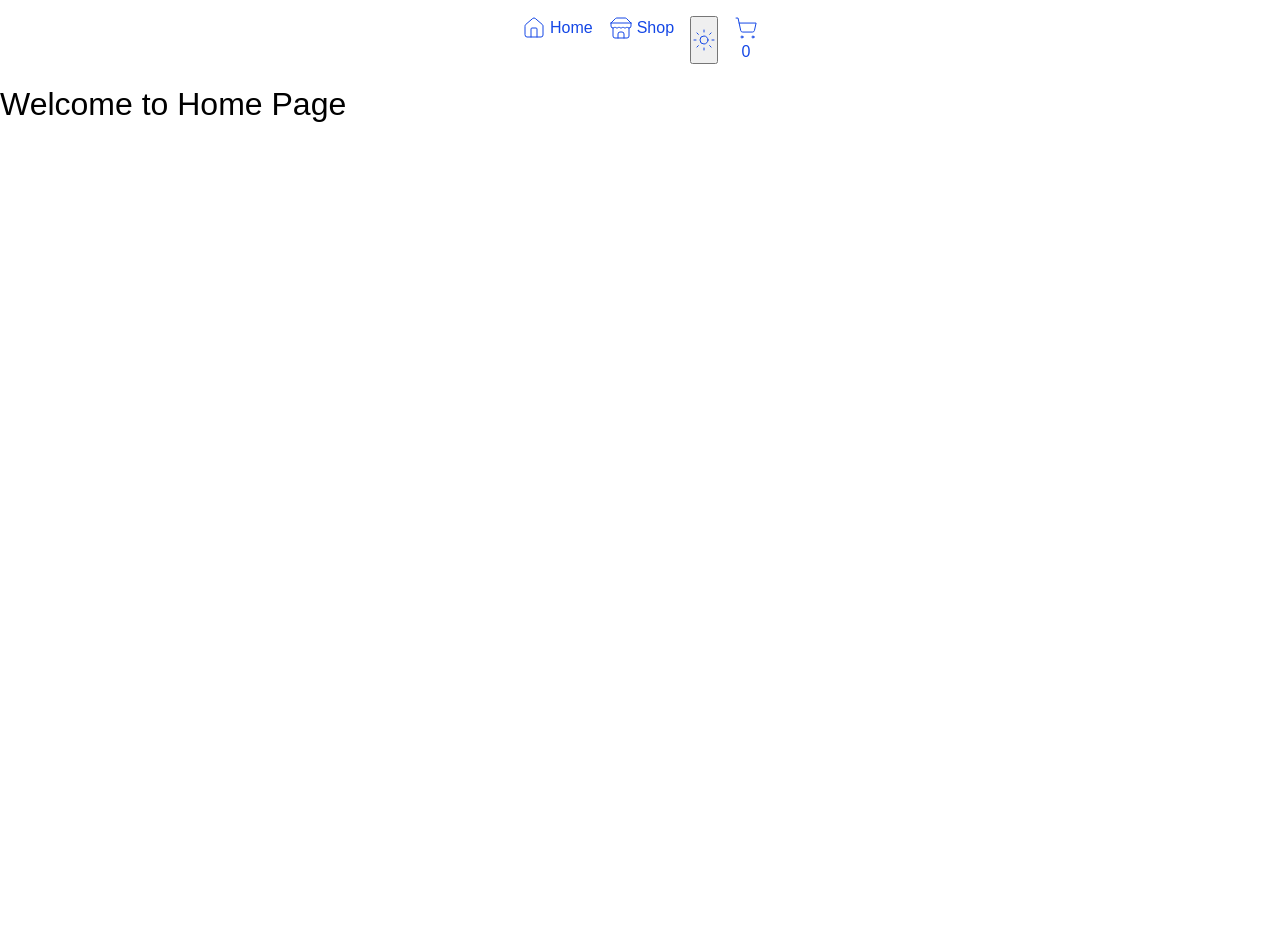
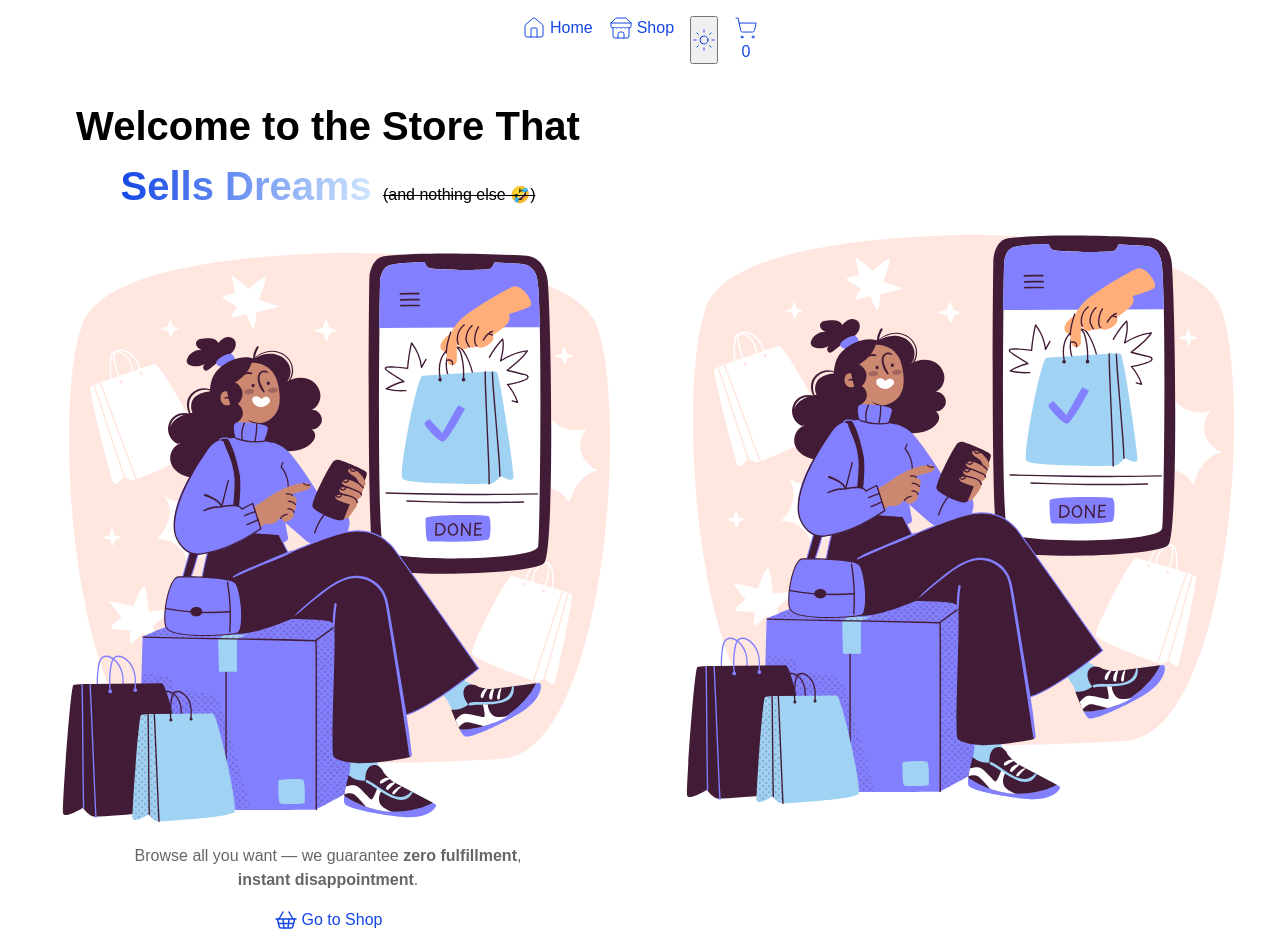
Before and after one commit to danielz0102/shopping-cart, a React (Vite) app: page / in a window 1280 px wide. Before the commit the page ends 800 px from the top, so only its background shows below. Built offline with nearby package versions, Linux system fonts and the light colour scheme.

Commit message:
feat: add landing page

```diff
--- /dev/null
+++ b/src/pages/Home/Home.module.css
@@ -0,0 +1,73 @@
+.home {
+  display: flex;
+  flex-wrap: wrap;
+  align-items: center;
+  padding: 16px;
+
+  & > * {
+    flex: 1;
+    min-width: 300px;
+  }
+}
+
+.mobile-img,
+.desktop-img {
+  max-height: 600px;
+  min-height: 400px;
+  width: auto;
+}
+
+.mobile-img {
+  display: none;
+  margin-block: 16px;
+
+  @media (width < 650px) {
+    display: block;
+  }
+}
+
+.desktop-img {
+  @media (width < 650px) {
+    display: none;
+  }
+}
+
+.content {
+  --max-chars: 50ch;
+
+  display: grid;
+  place-items: center;
+  text-align: center;
+}
+
+.title {
+  font-weight: 600;
+  font-size: 2.5rem;
+  max-width: var(--max-chars);
+  margin-bottom: 4px;
+
+  & s {
+    font-weight: 300;
+    font-size: 1rem;
+  }
+
+  & strong {
+    color: transparent;
+    background: linear-gradient(
+      90deg,
+      var(--primary) 0%,
+      var(--primary-lighter) 100%
+    );
+    background-clip: text;
+  }
+
+  @media (width < 650px) {
+    margin: 0;
+  }
+}
+
+.description {
+  max-width: var(--max-chars);
+  color: var(--text-secondary);
+  margin-bottom: 16px;
+}
--- a/src/pages/Home/index.jsx
+++ b/src/pages/Home/index.jsx
@@ -1,3 +1,30 @@
+import styles from './Home.module.css'
+import landingImg from '@/assets/landing.svg'
+
+import { Link } from 'react-router-dom'
+import { ShoppingBasket } from 'lucide-react'
+
 export default function Home() {
-  return <h1>Welcome to Home Page</h1>
+  return (
+    <main className={styles.home}>
+      <main className={styles.content}>
+        <h1 className={styles.title}>
+          Welcome to the Store That <strong>Sells Dreams</strong>{' '}
+          <s>(and nothing else 🤣)</s>
+        </h1>
+        <img className={styles.mobileImg} src={landingImg} alt="" />
+        <p className={styles.description}>
+          Browse all you want — we guarantee <strong>zero fulfillment</strong>,{' '}
+          <strong>instant disappointment</strong>.
+        </p>
+        <Link className="link" to="/shop">
+          <ShoppingBasket strokeWidth={1.5} />
+          Go to Shop
+        </Link>
+      </main>
+      <aside>
+        <img className={styles.desktopImg} src={landingImg} alt="" />
+      </aside>
+    </main>
+  )
 }
```
Also changed, not shown: src/assets/landing.svg (added), 1 other file (tests, documents, lock files or other folders).
